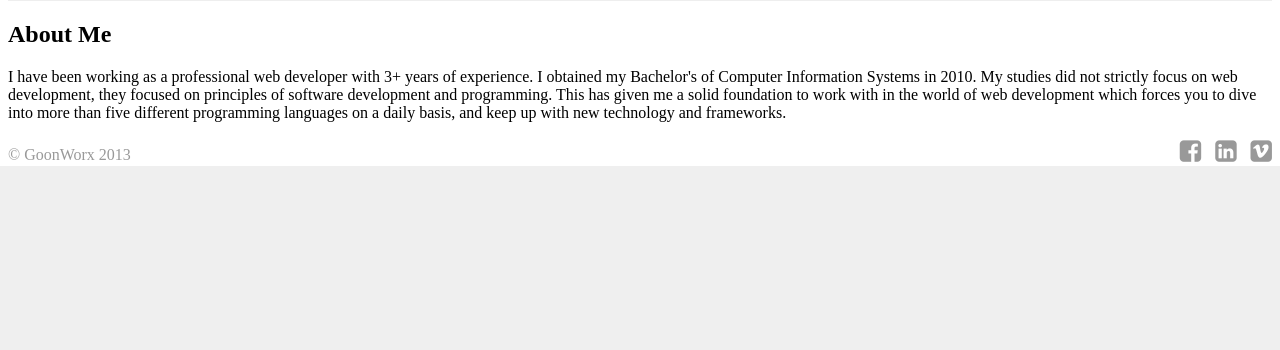
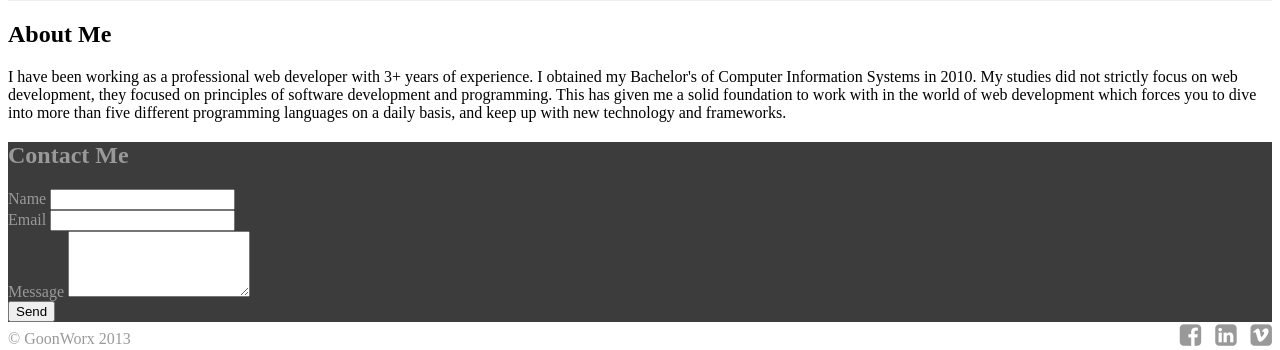
Before and after one commit to amcgowan/portfolio, a PHP site: page / in a window 1280 px wide. Shown: the part 2617-2967 px from the top of the page. Before the commit the page ends 2783 px from the top, so only its background shows below. Run offline with PHP 8.4, Linux system fonts and the light colour scheme; some libraries are stand-ins or nearby versions.

Commit message:
Added contact section

```diff
--- a/index.php
+++ b/index.php
@@ -1,3 +1,4 @@
+<? include 'form_security.php'; ?>
 <!DOCTYPE html>
 <html>
   <head>
@@ -737,6 +738,38 @@
    		</article>
    	</div>
    </section>
+   <section id="contact">
+   	<div class="container">
+   		<h2>Contact Me</h2>
+   		<form method="post" action="send_mail.php">
+   			<?= tokenize(); ?>
+   			<div class="row">
+	   			<div class="col-sm-8 col-sm-offset-2 col-md-6 col-md-offset-3">
+		   			<div class="row">
+		   				<div class="form-group col-sm-6">
+		   					<label for="name" class="control-label">Name</label>
+		   					<input type="text" class="form-control" name="name" id="name"/>
+		   				</div>
+		   				<div class="form-group col-sm-6">
+		   					<label for="email" class="control-label">Email</label>
+		   					<input type="text" class="form-control" name="email" id="email"/>
+		   				</div>
+		   			</div>
+		   			<div class="clearfix"></div>
+		   			<div class="row">
+			   			<div class="col-sm-12 form-group">
+	   						<label for="message" class="ontrol-label">Message</label>
+	   						<textarea class="form-control" name="message" rows="4"></textarea>
+			   			</div>
+			   			<div class="col-sm-12 form-group">
+			   				<button type="submit" class="btn btn-success">Send</button>
+			   			</div>
+		   			</div>
+	   			</div>
+   			</div>
+   		</form>
+   	</div>
+   </section>
    <footer>
    	<div class="container">
    		<div class="copy pull-left">
--- a/styles/mcgowan.css
+++ b/styles/mcgowan.css
@@ -244,8 +244,8 @@ body {
   }
 }
 .slider div.container {
-  min-height: 1763px;
-  max-height: 1763px;
+  min-height: 1783px;
+  max-height: 1783px;
   padding-bottom: 30px;
   -webkit-transition: 0.5s ease-in-out min-height 0s, 0.5s ease-in-out max-height 0s;
   -moz-transition: 0.5s ease-in-out min-height 0s, 0.5s ease-in-out max-height 0s;
@@ -425,6 +425,10 @@ body {
   margin-top: 30px;
   margin-bottom: 20px;
 }
+#contact {
+  background: #3c3c3c;
+  color: #999;
+}
 .jumbotron {
   margin-bottom: 0px;
 }
--- a/styles/mcgowan.less
+++ b/styles/mcgowan.less
@@ -237,7 +237,7 @@ body {
 		}
 	}
 	div.container {
-		min-height: 1763px; max-height: 1763px;
+		min-height: 1783px; max-height: 1783px;
 		padding-bottom: 30px;
 		.transitionMultiple(@duration ease-in-out min-height 0s,
 							@duration ease-in-out max-height 0s;);
@@ -395,10 +395,15 @@ body {
 		}
 	}
 }
+#contact {
+	background: lighten(#222,10%);
+	color: #999;
+}
 .jumbotron {
 	margin-bottom: 0px;
 
 }
+
 footer {
 	background: #222;
 	color: #999;
```
